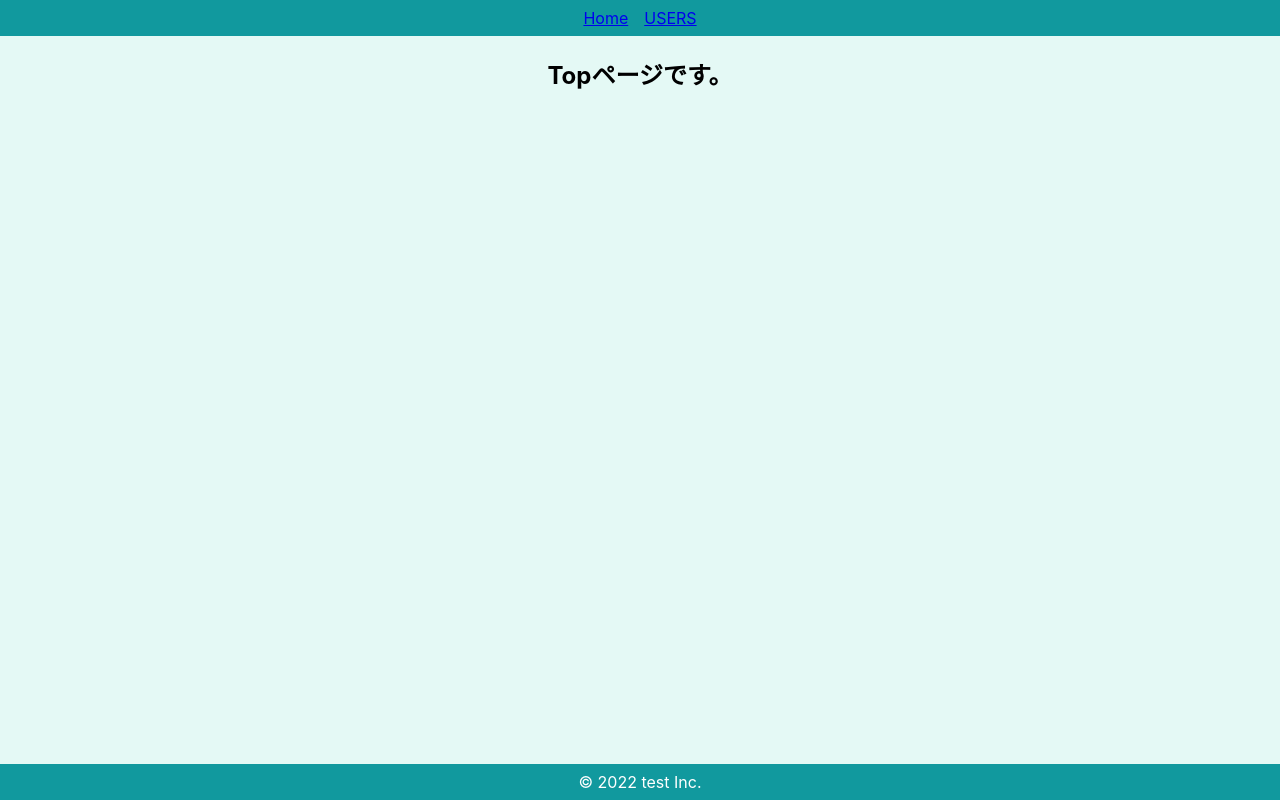
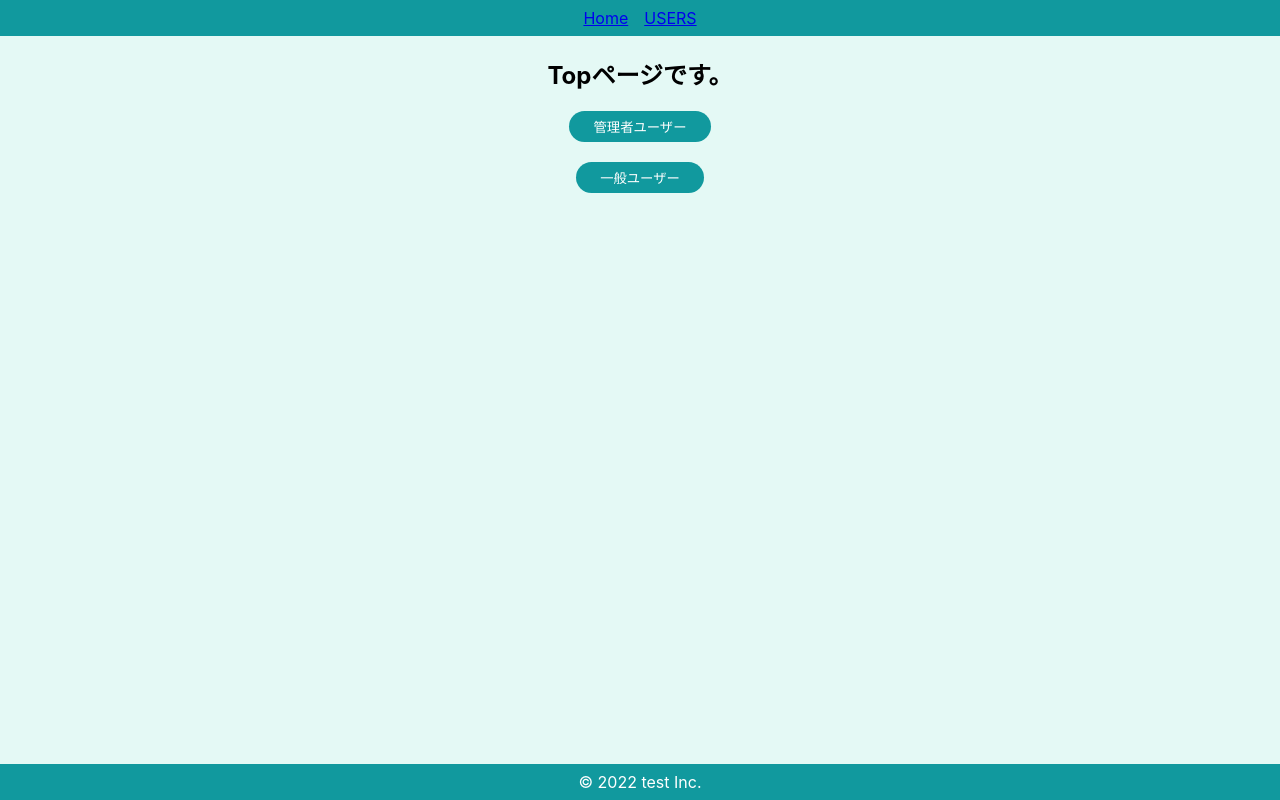
Before and after one commit to budou114/react_sample4, a React (Create React App) app: page / in a window 1280 px wide. Built offline with nearby package versions, Linux system fonts and the light colour scheme.

Commit message:
つらい例を実装してみる

```diff
--- a/src/components/atoms/button/SecondaryButton.jsx
+++ b/src/components/atoms/button/SecondaryButton.jsx
@@ -2,9 +2,9 @@
 import { BaseButton } from "./BaseButton";
 
 export const SecondaryButton = (props) => {
-  const { children } = props;
+  const { children, onClick } = props;
   return (
-    <SButton>{ children }</SButton>
+    <SButton onClick={onClick}>{ children }</SButton>
   );
 };
 
--- a/src/components/molecures/user/UserIconWithName.jsx
+++ b/src/components/molecures/user/UserIconWithName.jsx
@@ -1,11 +1,12 @@
 import styled from "styled-components";
 
 export const UserIconWithName = (props) => {
-  const { image, name } = props;
+  const { image, name, isAdmin } = props;
   return (
     <SContainer>
       <SImg alt={ name } src={ image } height={160} width={160} />
       <SName>{ name }</SName>
+      {isAdmin && <SEdit>編集</SEdit>}
     </SContainer>
   );
 };
@@ -24,3 +25,9 @@
   margin: 0;
   color: #40514e;
 `;
+
+const SEdit = styled.span`
+  text-decoration: underline;
+  color: #aaa;
+  cursor: pointer;
+`;
--- a/src/components/organisms/user/UserCard.jsx
+++ b/src/components/organisms/user/UserCard.jsx
@@ -3,10 +3,10 @@
 import { UserIconWithName } from "../../molecures/user/UserIconWithName";
 
 export const UserCard = (props) => {
-  const { user } = props;
+  const { user, isAdmin } = props;
   return (
     <Card>
-      <UserIconWithName image={ user.image } name={ user.name } />
+      <UserIconWithName image={ user.image } name={ user.name } isAdmin={isAdmin}/>
       <SDl>
         <dt>メール</dt>
         <dd>{ user.email }</dd>
--- a/src/components/pages/Top.jsx
+++ b/src/components/pages/Top.jsx
@@ -1,9 +1,19 @@
 import styled from "styled-components";
+import { useHistory } from "react-router-dom";
+import { SecondaryButton } from "../atoms/button/SecondaryButton";
 
 export const Top = () => {
+  const history = useHistory();
+
+  const onClickAdmin = () => history.push({ pathname: "users", state: {isAdmin: true} });
+  const onClickGeneral = () => history.push({ pathname: "users", state: {isAdmin: false} });
   return (
     <SContainer>
       <h2>Topページです。</h2>
+      <SecondaryButton onClick={onClickAdmin}>管理者ユーザー</SecondaryButton>
+      <br />
+      <br />
+      <SecondaryButton onClick={onClickGeneral}>一般ユーザー</SecondaryButton>
     </SContainer>
   );
 };
--- a/src/components/pages/Users.jsx
+++ b/src/components/pages/Users.jsx
@@ -1,6 +1,7 @@
 import styled from "styled-components";
 import { SearchInput } from "../molecures/SearchInput";
 import { UserCard } from "../organisms/user/UserCard";
+import { useLocation } from "react-router-dom";
 
 const users = [...Array(10).keys()].map(((val) => {
   return {
@@ -17,13 +18,15 @@
 }));
 
 export const Users = () => {
+  const { state } = useLocation();
+  const isAdmin = state ? state.isAdmin : false;
   return (
     <SContainer>
       <h2>ユーザー一覧</h2>
       <SearchInput />
       <SUserArea>
         {users.map((user) => (
-          <UserCard key={user.id} user={user} />
+          <UserCard key={user.id} user={user} isAdmin={isAdmin} />
         ))}
       </SUserArea>
     </SContainer>
```
